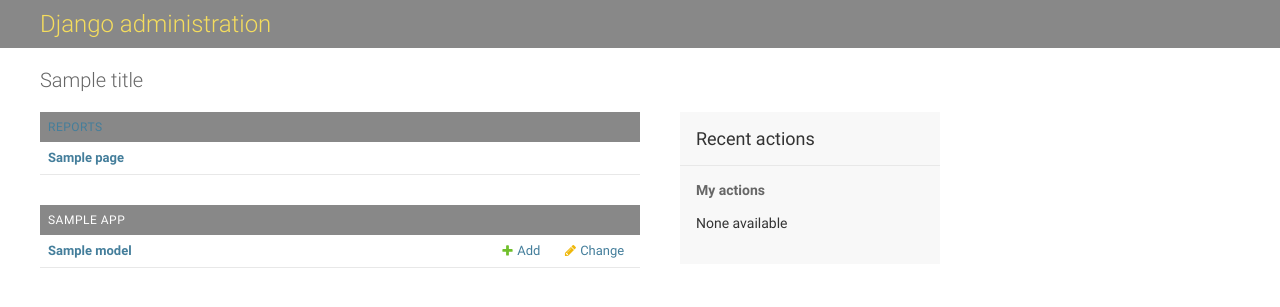
After one commit to FarinHeiT/booktime, a Django app: template templates/admin/index.html in a window 1280 px wide. The commit adds this page. Shown: the top 307 px of the page. Run offline with Django 3.2, Linux system fonts and the light colour scheme; the template is opened without the code that fills it: most values are stand-ins (such as "Sample title", 1, 10 or a date in 2020); data that the repository does not hold is empty; parts of the project's set-up code (start-up, migrations or seed data) failed here and were passed over; some libraries are stand-ins or nearby versions.

Commit message:
Default Admin templates overriding

```diff
--- a/templates/admin/base_site.html
+++ b/templates/admin/base_site.html
@@ -7,6 +7,7 @@
         #header {
             background: {{  site_header_color }};
         }
+
 
         .module caption {
             background: {{ module_caption_color }};
--- /dev/null
+++ b/templates/admin/index.html
@@ -0,0 +1,107 @@
+{% extends "admin/base_site.html" %}
+{% load i18n static %}
+
+{% block extrastyle %}{{ block.super }}<link rel="stylesheet" type="text/css" href="{% static "admin/css/dashboard.css" %}">{% endblock %}
+
+{% block coltype %}colMS{% endblock %}
+
+{% block bodyclass %}{{ block.super }} dashboard{% endblock %}
+
+{% block breadcrumbs %}{% endblock %}
+
+{% block content %}
+<div id="content-main">
+
+{% if reporting_pages %}
+    <div class="module">
+        <table>
+            <caption>
+                <a href="#">Reports</a>
+            </caption>
+            {% for page in reporting_pages %}
+                <tr>
+                    <th scope="row">
+                        <a href="{{ page.link }}">{{ page.name }}</a>
+                    </th>
+                    <td>&nbsp;</td>
+                    <td>&nbsp;</td>
+                </tr>
+            {% endfor %}
+        </table>
+    </div>
+{% else %}
+    <p>No reports</p>
+{% endif %}
+
+{% if app_list %}
+    {% for app in app_list %}
+        <div class="app-{{ app.app_label }} module">
+        <table>
+        <caption>
+            <a href="{{ app.app_url }}" class="section" title="{% blocktrans with name=app.name %}Models in the {{ name }} application{% endblocktrans %}">{{ app.name }}</a>
+        </caption>
+        {% for model in app.models %}
+            <tr class="model-{{ model.object_name|lower }}">
+            {% if model.admin_url %}
+                <th scope="row"><a href="{{ model.admin_url }}">{{ model.name }}</a></th>
+            {% else %}
+                <th scope="row">{{ model.name }}</th>
+            {% endif %}
+
+            {% if model.add_url %}
+                <td><a href="{{ model.add_url }}" class="addlink">{% trans 'Add' %}</a></td>
+            {% else %}
+                <td>&nbsp;</td>
+            {% endif %}
+
+            {% if model.admin_url %}
+                {% if model.view_only %}
+                <td><a href="{{ model.admin_url }}" class="viewlink">{% trans 'View' %}</a></td>
+                {% else %}
+                <td><a href="{{ model.admin_url }}" class="changelink">{% trans 'Change' %}</a></td>
+                {% endif %}
+            {% else %}
+                <td>&nbsp;</td>
+            {% endif %}
+            </tr>
+        {% endfor %}
+        </table>
+        </div>
+    {% endfor %}
+{% else %}
+    <p>{% trans "You don't have permission to view or edit anything." %}</p>
+{% endif %}
+</div>
+{% endblock %}
+
+{% block sidebar %}
+<div id="content-related">
+    <div class="module" id="recent-actions-module">
+        <h2>{% trans 'Recent actions' %}</h2>
+        <h3>{% trans 'My actions' %}</h3>
+            {% load log %}
+            {% get_admin_log 10 as admin_log for_user user %}
+            {% if not admin_log %}
+            <p>{% trans 'None available' %}</p>
+            {% else %}
+            <ul class="actionlist">
+            {% for entry in admin_log %}
+            <li class="{% if entry.is_addition %}addlink{% endif %}{% if entry.is_change %}changelink{% endif %}{% if entry.is_deletion %}deletelink{% endif %}">
+                {% if entry.is_deletion or not entry.get_admin_url %}
+                    {{ entry.object_repr }}
+                {% else %}
+                    <a href="{{ entry.get_admin_url }}">{{ entry.object_repr }}</a>
+                {% endif %}
+                <br>
+                {% if entry.content_type %}
+                    <span class="mini quiet">{% filter capfirst %}{{ entry.content_type }}{% endfilter %}</span>
+                {% else %}
+                    <span class="mini quiet">{% trans 'Unknown content' %}</span>
+                {% endif %}
+            </li>
+            {% endfor %}
+            </ul>
+            {% endif %}
+    </div>
+</div>
+{% endblock %}
```
